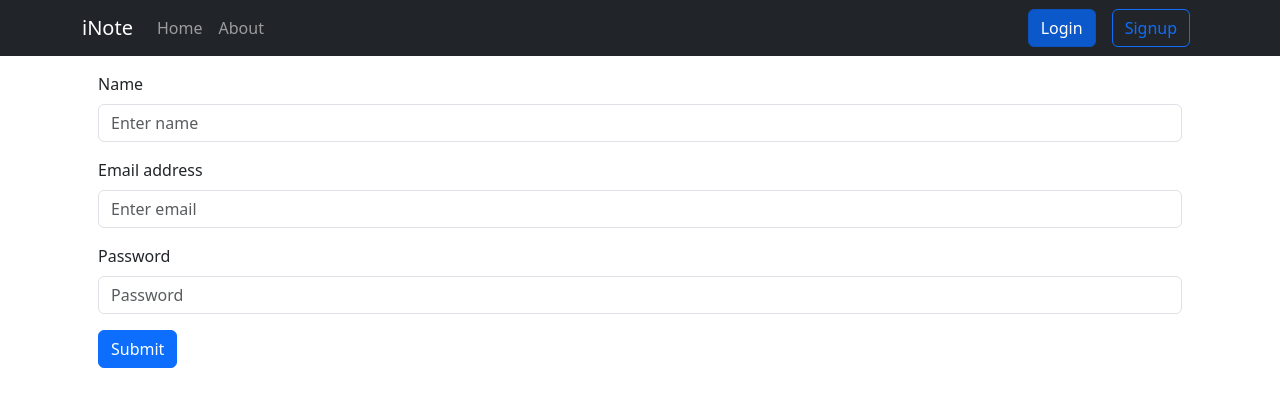
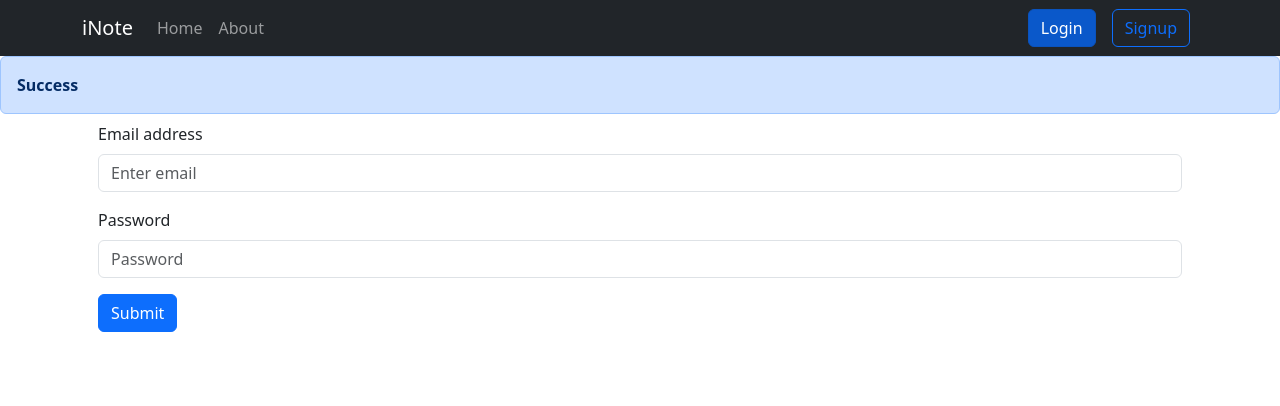
Before and after one commit to amisha-adwani/iNotes-App, a React (Create React App) app: page /login in a window 1280 px wide. Shown: the top 406 px of the page. Built offline with nearby package versions, Linux system fonts and the light colour scheme.

Commit message:
alert component added;

```diff
--- a/src/App.js
+++ b/src/App.js
@@ -1,3 +1,4 @@
+import React,{useState} from 'react';
 import Home from './components/Home';
 import NavBar from './components/Navbar';
 import About from './components/About'
@@ -5,23 +6,35 @@ import { BrowserRouter as Router, Route, Routes } from "react-router-dom";
 import {  NoteState } from './context/noteContext';
 import Login from './components/Login';
 import Signup from './components/Signup';
+import SuccessAlert from './components/Alert';
 
 function App() {
+  const [alert, setAlert] = useState({})
+  const showAlert = (variant, message) => {
+    setAlert({
+      variant: variant,
+      message: message,
+    });
+    setTimeout(() => {
+      setAlert(null);
+    }, 1500);
+  };
   return (
     <div>
       <Router>
       <NavBar/>
+      <SuccessAlert alert={alert}/>
       <div className="container">
       <NoteState>
         <Routes>
           <Route
-          path='/home' element={<Home/>}/>
+          path='/home' element={<Home showAlert={showAlert}/>}/>
           <Route
           path='/about' element={<About/>}/>
           <Route
-          path='/login' element={<Login/>}/>
+          path='/login' element={<Login showAlert={showAlert}/>}/>
           <Route
-          path='/signup' element={<Signup/>}/>
+          path='/signup' element={<Signup showAlert={showAlert}/>}/>
         </Routes>
       </NoteState>
       </div>
--- a/src/components/AddNote.js
+++ b/src/components/AddNote.js
@@ -3,7 +3,7 @@ import Button from 'react-bootstrap/Button';
 import Form from 'react-bootstrap/Form';
 import { NoteContext } from "../context/noteContext";
 
-function BasicExample() {
+function AddNote(props) {
     const context = useContext(NoteContext);
     const { addNote } = context;
 
@@ -13,6 +13,7 @@ function BasicExample() {
         e.preventDefault()
         addNote( notes.title, notes.description, notes.tag)
         // console.log(notes.title, notes.description)
+        props.showAlert('success','note added successfully')
         setNotes({title:'', description:'', tag:''})
       }
     function handleDescChange(event) {
@@ -29,6 +30,7 @@ function BasicExample() {
       }
 
   return (
+    <div className='container'>
     <Form>
       <Form.Group className="mb-3">
         <Form.Label>Title</Form.Label>
@@ -44,7 +46,8 @@ function BasicExample() {
         Save
       </Button>
     </Form>
+    </div>
   );
 }
 
-export default BasicExample;
+export default AddNote;
--- /dev/null
+++ b/src/components/Alert.js
@@ -0,0 +1,15 @@
+import Alert from "react-bootstrap/Alert";
+
+function SuccessAlert(props) {
+  return (
+    <div style={{ height: "50px" }}>
+      {props.alert && (
+        <Alert variant={props.alert.variant}>
+          <strong>{props.alert.variant === 'danger'? 'Error': 'Success'}</strong> {props.alert.message}
+        </Alert>
+      )}
+    </div>
+  );
+}
+
+export default SuccessAlert;
--- a/src/components/Home.js
+++ b/src/components/Home.js
@@ -1,12 +1,13 @@
 import React from 'react'
 import Notes from './Notes'
 import AddNote from './AddNote'
-const Home = () => {
 
+
+const Home = (props) => {
   return (
     <div className='container'>
-      <AddNote />
-      <Notes />
+      <AddNote showAlert={props.showAlert}/>
+      <Notes showAlert={props.showAlert}/>
     </div>
   )
 }
--- a/src/components/Login.js
+++ b/src/components/Login.js
@@ -2,10 +2,9 @@ import React, { useState } from "react";
 import Button from "react-bootstrap/Button";
 import Form from "react-bootstrap/Form";
 import { useNavigate } from "react-router-dom";
-const Login = () => {
+const Login = (props) => {
   let navigate = useNavigate();
   const [credentials, setCredentials] = useState({
-    username: "",
     email: "",
     password: "",
   });
@@ -19,7 +18,6 @@ const Login = () => {
         "Content-Type": "application/json",
       },
       body: JSON.stringify({
-        name: credentials.username,
         email: credentials.email,
         password: credentials.password,
       }),
@@ -29,9 +27,10 @@ const Login = () => {
     if (json.success) {
       // save the auth token and redirect
       localStorage.setItem("token", json.authtoken);
-      navigate("/home");
+      navigate("/home")
+      props.showAlert('success', 'Successfully loged in')
     } else {
-      alert("Invalid credentials");
+      props.showAlert('danger', 'Invalid credentials')
     }
   };
 
@@ -41,16 +40,6 @@ const Login = () => {
   return (
     <div className="m-3">
       <Form>
-        <Form.Group className="mb-3" controlId="formBasicText">
-          <Form.Label>Name</Form.Label>
-          <Form.Control
-            type="text"
-            placeholder="Enter name"
-            name="username"
-            value={credentials.username}
-            onChange={handleChange}
-          />
-        </Form.Group>
         <Form.Group className="mb-3" controlId="formBasicEmail">
           <Form.Label>Email address</Form.Label>
           <Form.Control
--- a/src/components/NoteItem.js
+++ b/src/components/NoteItem.js
@@ -12,7 +12,7 @@ export default function NoteItem(props) {
 //   console.log(props);
   return (
     <div>
-      <Card style={{ width: "18rem" }}>
+      <Card style={{ height: "125px", width:"316px"}}>
         <Card.Body>
           <Card.Title>{props.note.title}</Card.Title>
           <Card.Text>{props.note.description}</Card.Text>
--- a/src/components/Notes.js
+++ b/src/components/Notes.js
@@ -15,7 +15,7 @@ const Notes = () => {
     <div>
       {/* <Row xs={1} md={2} lg={3} className="g-4"> */}
       <h4>Your Notes </h4>
-      <Row xs={1} md={2} lg={4} className="g-4">
+      <Row xs={1} md={2} lg={3} className="g-4">
         {notes.map((note) => {
           return (
             <div key={note._id}>
--- a/src/components/Signup.js
+++ b/src/components/Signup.js
@@ -3,7 +3,7 @@ import Button from 'react-bootstrap/Button';
 import Form from 'react-bootstrap/Form';
 import { useNavigate } from "react-router-dom";
 
-function Signup() {
+function Signup(props) {
   let navigate = useNavigate();
   const [credentials, setCredentials] = useState({
     name: "",
@@ -30,8 +30,9 @@ function Signup() {
       // save the auth token and redirect
       localStorage.setItem("token", json.authtoken);
       navigate("/home");
+      props.showAlert('success', 'successfully created an account')
     } else {
-      alert("Invalid credentials");
+      props.showAlert('danger', 'Invalid credentials')
     }
   };
 
@@ -47,12 +48,12 @@ function Signup() {
       </Form.Group>
       <Form.Group className="mb-3" >
         <Form.Label htmlFor="email">Email address</Form.Label>
-        <Form.Control type="email" name='email' placeholder="Enter email" onChange={handleChange}/>
+        <Form.Control type="email" name='email' placeholder="Enter email" onChange={handleChange} />
       </Form.Group>
 
       <Form.Group className="mb-3" >
         <Form.Label htmlFor="password">Password</Form.Label>
-        <Form.Control type="password" name='password' placeholder="Password" onChange={handleChange}/>
+        <Form.Control type="password" name='password' placeholder="Password" onChange={handleChange} minLength={5}/>
       </Form.Group>
       <Button variant="primary" type="submit" onClick={handleSubmit}>
         Submit
--- a/src/context/noteContext.js
+++ b/src/context/noteContext.js
@@ -49,6 +49,7 @@ const NoteState = (props) => {
       },
     });
     //client function
+    const json = await response.json();
     const newNote = notes.filter((note) => {
       return note._id !== id;
     });
```
